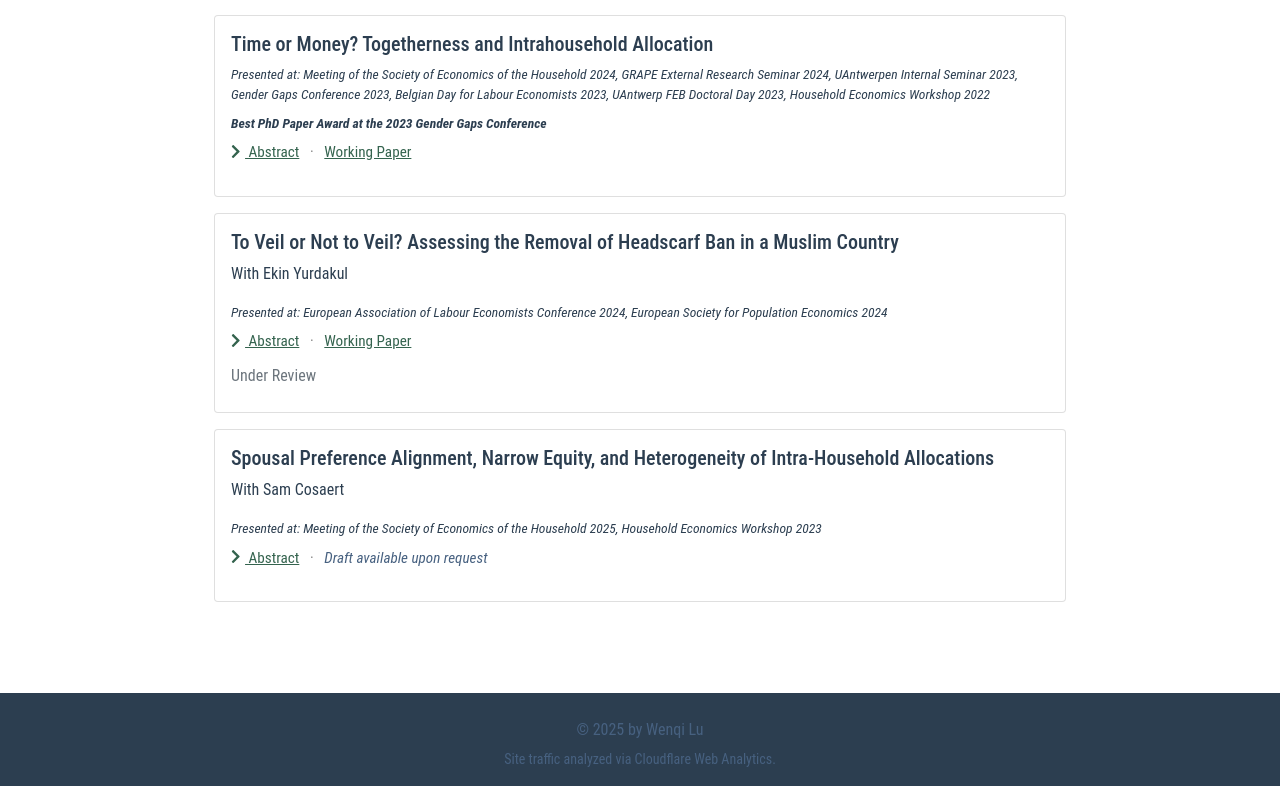
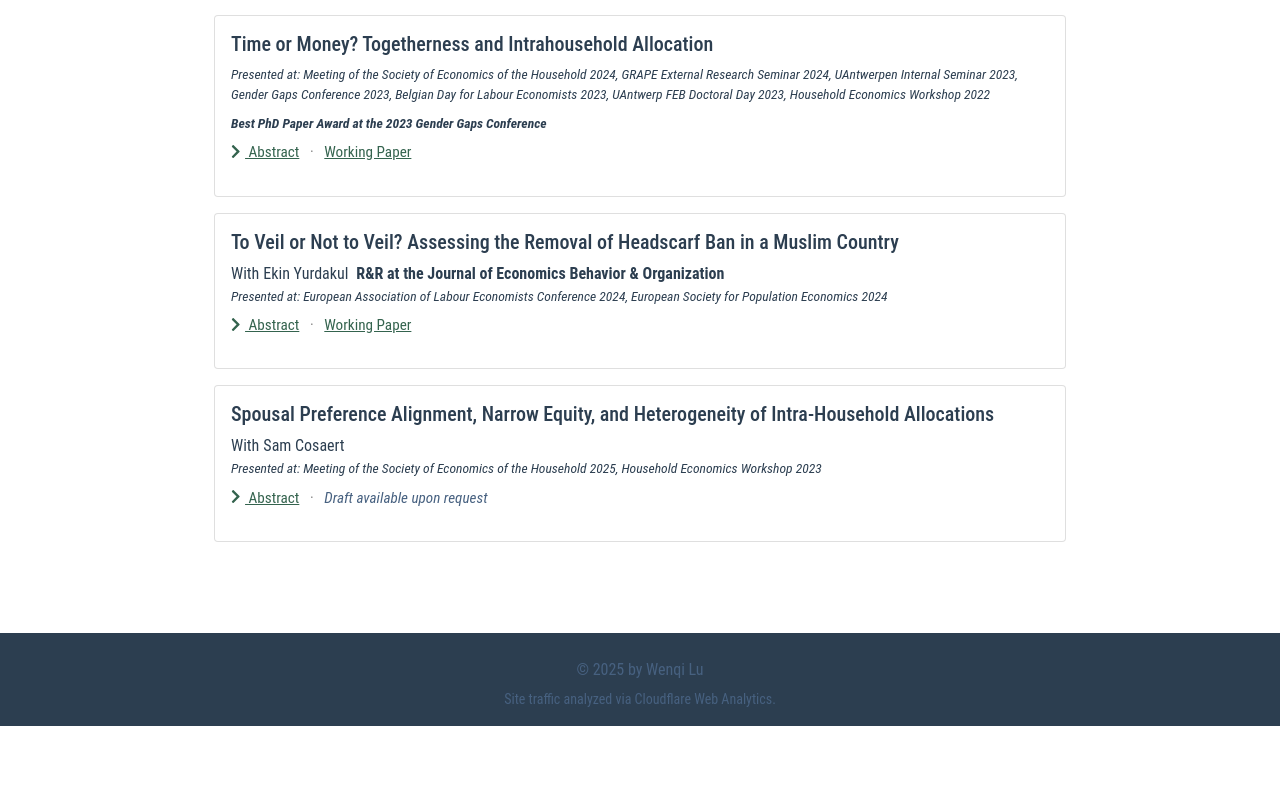
Before and after one commit to Wenqi-Lu/wenqi-lu.github.io, a Vue app: page /research in a window 1280 px wide. Shown: the part 748-1534 px from the top of the page. After the commit the page ends 1474 px from the top, so only its background shows below. Built offline with nearby package versions, Linux system fonts and the light colour scheme.

Commit message:
feat: add publish status in WipCard component

```diff
--- a/src/components/WipCard.vue
+++ b/src/components/WipCard.vue
@@ -5,14 +5,19 @@
         <!-- name: required -->
         <h5 class="card-title mb-2" v-html="name"></h5>
 
-        <!-- co-author: optional, with optional link -->
-        <p v-if="co_author" class="card-text">
-          With
+        <!-- co-author + publish: optional, with optional link and publish status in same link-->
+        <div v-if="co_author" class="card-text d-flex align-items-center">
+          <span class="me-1">With</span>
+
           <span v-if="co_author_link">
             <a :href="co_author_link" target="_blank" rel="noopener noreferrer">{{ co_author }}</a>
           </span>
           <span v-else>{{ co_author }}</span>
-        </p>
+
+          <span v-if="publish" class="ms-2 publish-text">
+            {{ publish }}
+          </span>
+        </div>
 
         <!-- presented at -->
         <p v-if="present" class="meta-paragraph present-text">
@@ -65,6 +70,7 @@ export default {
     status: String,
     co_author: String,
     co_author_link: String,
+    publish: String,
     link: String,
     draft: String,
   },
@@ -108,6 +114,12 @@ a:hover {
   margin-bottom: 0.5rem;
   font-size: 0.85rem;
 }
+
+.publish-text {
+  text-align: left;
+  font-weight: bold;
+}
+
 
 .present-text {
   text-align: left;
--- a/src/views/Research.vue
+++ b/src/views/Research.vue
@@ -18,8 +18,9 @@
       />
 
     <wip-card name="To Veil or Not to Veil? Assessing the Removal of Headscarf Ban in a Muslim Country"
-      co_author="Ekin Yurdakul" status="Under Review"
+      co_author="Ekin Yurdakul"
       co_author_link="https://sites.google.com/view/ekinyurdakul/home-page"
+      publish="R&R at the Journal of Economics Behavior & Organization"
       present="European Association of Labour Economists Conference 2024, European Society for Population Economics 2024"
       abstract="This paper examines how removing identity-based institutional restrictions affects women’s economic participation by exploiting the 2013 repeal of a longstanding headscarf ban in Turkey. We combine two nationally representative surveys and use statistical matching and machine-learning models to predict women’s veiling status, to identify treatment effects by comparing veiled and non-veiled women’s labor market outcomes in a difference-in-differences framework. The repeal led to a significant rise in public sector employment among veiled women, driven by both higher employment rates and shifts away from self-employment and unpaid family work. In contrast, nonveiled women experienced a decline in public sector jobs, suggesting a substitution effect, with no evidence of reduced efficiency in the public sector after the repeal. Consistent with this pattern, effects are concentrated among more educated veiled women, the group most likely to qualify for public positions. We find no differential effects across regions with high and low veiling prevalence or ruling-party vote shares, suggesting that institutional access, rather than local acceptance or political favoritism, drives the response."
       link="/publications/Turkish_new.pdf"
```
